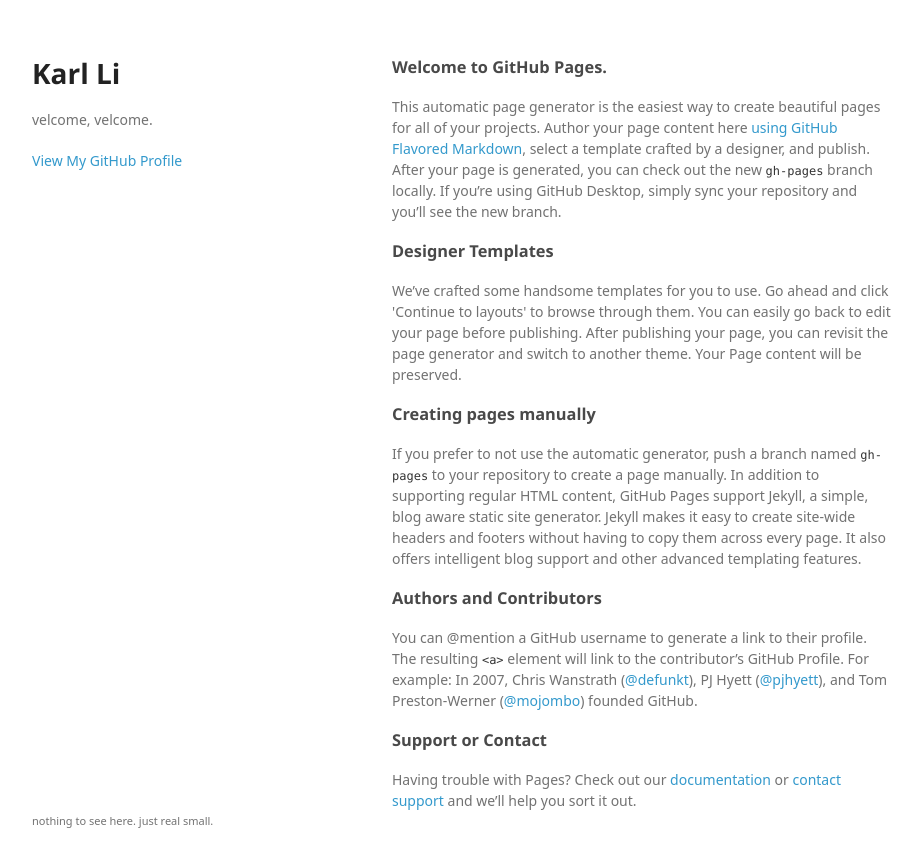
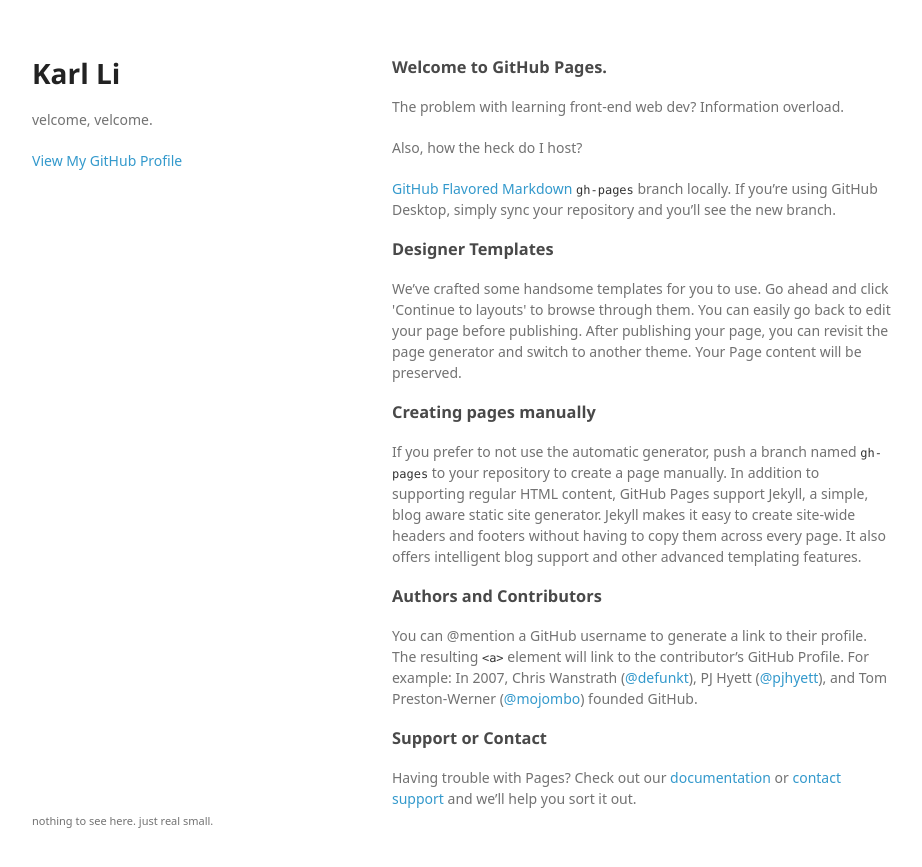
Before and after one commit to karl-li/karl-li.github.io, a Jekyll site: the page index.html, which Jekyll copies as it is, in a window 1280 px wide. Shown: the top 867 px of the page, without its empty margins (178-1100 px from the left). Built offline with Jekyll 4.4.1, drawn with Linux system fonts in a browser that asks for light colours; some web fonts are replaced.

Commit message:
simplify

```diff
--- a/index.html
+++ b/index.html
@@ -1,5 +1,6 @@
 <!doctype html>
 <html>
+
 <head>
     <meta charset="utf-8">
     <meta http-equiv="X-UA-Compatible" content="chrome=1">
@@ -12,40 +13,35 @@
     <script src="//html5shiv.googlecode.com/svn/trunk/html5.js"></script>
     <![endif]-->
 </head>
+
 <body>
     <div class="wrapper">
         <header>
             <h1>Karl Li</h1>
             <p>velcome, velcome.</p>
-
-
             <p class="view"><a href="https://github.com/karl-li">View My GitHub Profile</a></p>
-
         </header>
         <section>
             <h3>
 <a id="welcome-to-github-pages" class="anchor" href="#welcome-to-github-pages" aria-hidden="true"><span aria-hidden="true" class="octicon octicon-link"></span></a>Welcome to GitHub Pages.</h3>
-
-<p>This automatic page generator is the easiest way to create beautiful pages for all of your projects. Author your page content here <a href="https://guides.github.com/features/mastering-markdown/">using GitHub Flavored Markdown</a>, select a template crafted by a designer, and publish. After your page is generated, you can check out the new <code>gh-pages</code> branch locally. If you’re using GitHub Desktop, simply sync your repository and you’ll see the new branch.</p>
-
+            <p>The problem with learning front-end web dev? Information overload.</p>
+            <p>Also, how the heck do I host?</p>
+            <p><a href="https://guides.github.com/features/mastering-markdown/">GitHub Flavored Markdown</a>
+              <code>gh-pages</code> branch locally. If you’re using GitHub Desktop, simply sync your repository and you’ll see the new branch.</p>
             <h3>
 <a id="designer-templates" class="anchor" href="#designer-templates" aria-hidden="true"><span aria-hidden="true" class="octicon octicon-link"></span></a>Designer Templates</h3>
-
-<p>We’ve crafted some handsome templates for you to use. Go ahead and click 'Continue to layouts' to browse through them. You can easily go back to edit your page before publishing. After publishing your page, you can revisit the page generator and switch to another theme. Your Page content will be preserved.</p>
-
+            <p>We’ve crafted some handsome templates for you to use. Go ahead and click 'Continue to layouts' to browse through them. You can easily go back to edit your page before publishing. After publishing your page, you can revisit the page generator
+                and switch to another theme. Your Page content will be preserved.</p>
             <h3>
 <a id="creating-pages-manually" class="anchor" href="#creating-pages-manually" aria-hidden="true"><span aria-hidden="true" class="octicon octicon-link"></span></a>Creating pages manually</h3>
-
-<p>If you prefer to not use the automatic generator, push a branch named <code>gh-pages</code> to your repository to create a page manually. In addition to supporting regular HTML content, GitHub Pages support Jekyll, a simple, blog aware static site generator. Jekyll makes it easy to create site-wide headers and footers without having to copy them across every page. It also offers intelligent blog support and other advanced templating features.</p>
-
+            <p>If you prefer to not use the automatic generator, push a branch named <code>gh-pages</code> to your repository to create a page manually. In addition to supporting regular HTML content, GitHub Pages support Jekyll, a simple, blog aware static
+                site generator. Jekyll makes it easy to create site-wide headers and footers without having to copy them across every page. It also offers intelligent blog support and other advanced templating features.</p>
             <h3>
 <a id="authors-and-contributors" class="anchor" href="#authors-and-contributors" aria-hidden="true"><span aria-hidden="true" class="octicon octicon-link"></span></a>Authors and Contributors</h3>
-
-<p>You can @mention a GitHub username to generate a link to their profile. The resulting <code>&lt;a&gt;</code> element will link to the contributor’s GitHub Profile. For example: In 2007, Chris Wanstrath (<a href="https://github.com/defunkt" class="user-mention">@defunkt</a>), PJ Hyett (<a href="https://github.com/pjhyett" class="user-mention">@pjhyett</a>), and Tom Preston-Werner (<a href="https://github.com/mojombo" class="user-mention">@mojombo</a>) founded GitHub.</p>
-
+            <p>You can @mention a GitHub username to generate a link to their profile. The resulting <code>&lt;a&gt;</code> element will link to the contributor’s GitHub Profile. For example: In 2007, Chris Wanstrath (<a href="https://github.com/defunkt"
+                    class="user-mention">@defunkt</a>), PJ Hyett (<a href="https://github.com/pjhyett" class="user-mention">@pjhyett</a>), and Tom Preston-Werner (<a href="https://github.com/mojombo" class="user-mention">@mojombo</a>) founded GitHub.</p>
             <h3>
 <a id="support-or-contact" class="anchor" href="#support-or-contact" aria-hidden="true"><span aria-hidden="true" class="octicon octicon-link"></span></a>Support or Contact</h3>
-
             <p>Having trouble with Pages? Check out our <a href="https://help.github.com/pages">documentation</a> or <a href="https://github.com/contact">contact support</a> and we’ll help you sort it out.</p>
         </section>
         <footer>
@@ -55,4 +51,5 @@
     <script src="javascripts/scale.fix.js"></script>
 
 </body>
+
 </html>
```
Lines whose indentation alone changed are shown as unchanged.
